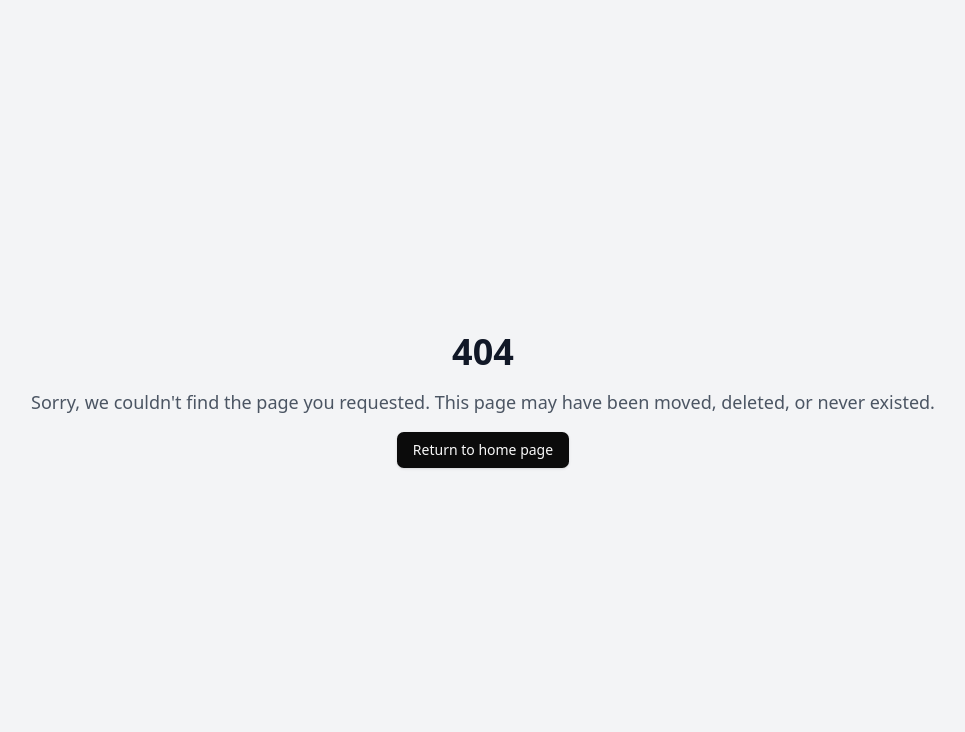
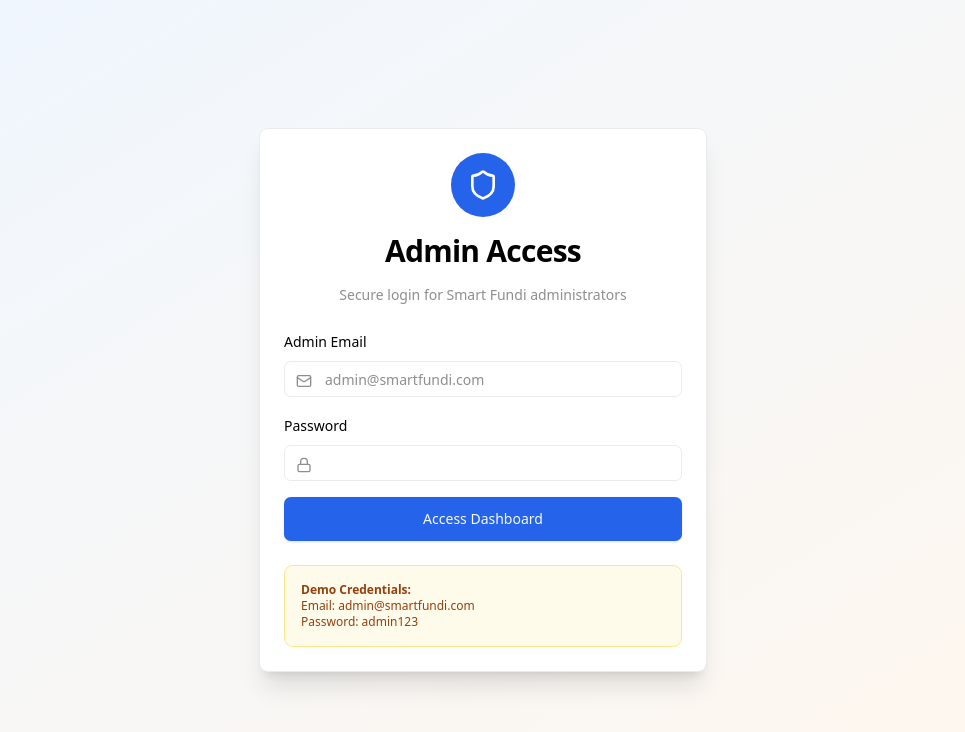
Before and after one commit to Ycnry/sg-431ee01e-23c3-4fd1-8492-ef1f773da647-1773130809, a Next.js app: page /admin/login in a window 1280 px wide. Before the commit this address had no page. Shown: the top 732 px of the page, without its empty margins (157-1122 px from the left). Built offline with nearby package versions, Linux system fonts and the light colour scheme.

Commit message:
feat(admin): Implement admin login page and mock data structure

```diff
--- a/package.json
+++ b/package.json
@@ -40,6 +40,7 @@
     "@stripe/react-stripe-js": "^3.1.1",
     "@stripe/stripe-js": "^5.5.0",
     "@t3-oss/env-nextjs": "^0.12.0",
+    "chart.js": "^4.5.1",
     "class-variance-authority": "^0.7.1",
     "clsx": "^2.1.1",
     "cmdk": "^1.0.4",
@@ -52,6 +53,7 @@
     "next": "^15.2.3",
     "next-themes": "^0.4.4",
     "react": "^18.3.1",
+    "react-chartjs-2": "^5.3.1",
     "react-day-picker": "^8.10.1",
     "react-dom": "^18.3.1",
     "react-error-boundary": "^5.0.0",
--- /dev/null
+++ b/src/lib/adminData.ts
@@ -0,0 +1,151 @@
+
+export interface BugReport {
+  id: string;
+  userId: string;
+  userName: string;
+  title: string;
+  description: string;
+  category: string;
+  priority: "low" | "medium" | "high";
+  status: "open" | "in-progress" | "resolved";
+  createdAt: string;
+  resolvedAt?: string;
+}
+
+export interface UserStats {
+  totalCustomers: number;
+  totalFundis: number;
+  totalShops: number;
+  activeSubscriptions: number;
+  expiredSubscriptions: number;
+  newUsersThisMonth: number;
+}
+
+export interface GeographicData {
+  city: string;
+  signups: number;
+  lat: number;
+  lng: number;
+}
+
+export interface LanguageStats {
+  english: number;
+  swahili: number;
+}
+
+export interface RevenueData {
+  month: string;
+  revenue: number;
+  currency: "TZS";
+}
+
+export const mockUserStats: UserStats = {
+  totalCustomers: 3847,
+  totalFundis: 892,
+  totalShops: 156,
+  activeSubscriptions: 721,
+  expiredSubscriptions: 327,
+  newUsersThisMonth: 234
+};
+
+export const mockGeographicData: GeographicData[] = [
+  { city: "Dar es Salaam", signups: 1456, lat: -6.7924, lng: 39.2083 },
+  { city: "Arusha", signups: 687, lat: -3.3869, lng: 36.6830 },
+  { city: "Mwanza", signups: 512, lat: -2.5164, lng: 32.9175 },
+  { city: "Dodoma", signups: 398, lat: -6.1630, lng: 35.7516 },
+  { city: "Mbeya", signups: 287, lat: -8.9094, lng: 33.4606 },
+  { city: "Morogoro", signups: 243, lat: -6.8235, lng: 37.6609 },
+  { city: "Tanga", signups: 189, lat: -5.0689, lng: 39.0982 },
+  { city: "Zanzibar", signups: 167, lat: -6.1659, lng: 39.2026 }
+];
+
+export const mockLanguageStats: LanguageStats = {
+  english: 62,
+  swahili: 38
+};
+
+export const mockRevenueData: RevenueData[] = [
+  { month: "Jan", revenue: 8500000, currency: "TZS" },
+  { month: "Feb", revenue: 9200000, currency: "TZS" },
+  { month: "Mar", revenue: 11400000, currency: "TZS" },
+  { month: "Apr", revenue: 10800000, currency: "TZS" },
+  { month: "May", revenue: 12600000, currency: "TZS" },
+  { month: "Jun", revenue: 13900000, currency: "TZS" }
+];
+
+export const mockBugReports: BugReport[] = [
+  {
+    id: "bug-001",
+    userId: "user-123",
+    userName: "John Kamau",
+    title: "Payment not processing",
+    description: "M-Pesa payment confirmation received but subscription not activated",
+    category: "Payment",
+    priority: "high",
+    status: "open",
+    createdAt: "2025-11-06T14:30:00Z"
+  },
+  {
+    id: "bug-002",
+    userId: "user-456",
+    userName: "Amina Hassan",
+    title: "Profile image not uploading",
+    description: "Cannot upload profile picture, shows error after selecting file",
+    category: "Profile",
+    priority: "medium",
+    status: "in-progress",
+    createdAt: "2025-11-05T10:15:00Z"
+  },
+  {
+    id: "bug-003",
+    userId: "user-789",
+    userName: "David Mwangi",
+    title: "Search results not showing",
+    description: "When searching for fundis in Arusha, no results appear even though there are verified fundis",
+    category: "Search",
+    priority: "high",
+    status: "open",
+    createdAt: "2025-11-04T16:45:00Z"
+  },
+  {
+    id: "bug-004",
+    userId: "user-234",
+    userName: "Fatuma Juma",
+    title: "Messages not delivering",
+    description: "Sent messages to fundi but they appear as 'sending' for hours",
+    category: "Messaging",
+    priority: "high",
+    status: "open",
+    createdAt: "2025-11-03T09:20:00Z"
+  },
+  {
+    id: "bug-005",
+    userId: "user-567",
+    userName: "Peter Omondi",
+    title: "Language toggle not working on mobile",
+    description: "Swahili/English toggle button doesn't respond on Android devices",
+    category: "UI",
+    priority: "medium",
+    status: "resolved",
+    createdAt: "2025-11-01T11:30:00Z",
+    resolvedAt: "2025-11-02T14:00:00Z"
+  }
+];
+
+export function formatTZS(amount: number): string {
+  return new Intl.NumberFormat("en-TZ", {
+    style: "currency",
+    currency: "TZS",
+    minimumFractionDigits: 0
+  }).format(amount);
+}
+
+export function formatDate(dateString: string): string {
+  return new Date(dateString).toLocaleDateString("en-US", {
+    month: "short",
+    day: "numeric",
+    year: "numeric",
+    hour: "2-digit",
+    minute: "2-digit"
+  });
+}
--- /dev/null
+++ b/src/pages/admin/login.tsx
@@ -0,0 +1,126 @@
+
+import Head from "next/head";
+import { useState } from "react";
+import { useRouter } from "next/router";
+import { Card, CardContent, CardDescription, CardHeader, CardTitle } from "@/components/ui/card";
+import { Button } from "@/components/ui/button";
+import { Input } from "@/components/ui/input";
+import { Label } from "@/components/ui/label";
+import { Shield, Lock, Mail } from "lucide-react";
+
+export default function AdminLoginPage() {
+  const router = useRouter();
+  const [email, setEmail] = useState("");
+  const [password, setPassword] = useState("");
+  const [loading, setLoading] = useState(false);
+  const [error, setError] = useState("");
+
+  const handleAdminLogin = async (e: React.FormEvent) => {
+    e.preventDefault();
+    setLoading(true);
+    setError("");
+
+    setTimeout(() => {
+      if (email === "admin@smartfundi.com" && password === "admin123") {
+        const adminData = {
+          email,
+          role: "admin",
+          name: "Admin",
+          loginTime: new Date().toISOString()
+        };
+        localStorage.setItem("smartfundi_admin", JSON.stringify(adminData));
+        setLoading(false);
+        router.push("/admin/dashboard");
+      } else {
+        setError("Invalid admin credentials");
+        setLoading(false);
+      }
+    }, 1000);
+  };
+
+  return (
+    <>
+      <Head>
+        <title>Admin Login - Smart Fundi</title>
+        <meta name="description" content="Admin login for Smart Fundi platform" />
+        <meta name="robots" content="noindex, nofollow" />
+      </Head>
+
+      <div className="min-h-screen bg-gradient-to-br from-blue-50 to-orange-50 dark:from-gray-900 dark:to-gray-800 flex items-center justify-center p-4">
+        <Card className="w-full max-w-md shadow-xl">
+          <CardHeader className="space-y-4 pb-6">
+            <div className="flex justify-center">
+              <div className="bg-blue-600 p-4 rounded-full">
+                <Shield className="h-8 w-8 text-white" />
+              </div>
+            </div>
+            <CardTitle className="text-2xl md:text-3xl font-bold text-center">
+              Admin Access
+            </CardTitle>
+            <CardDescription className="text-center">
+              Secure login for Smart Fundi administrators
+            </CardDescription>
+          </CardHeader>
+          <CardContent>
+            <form onSubmit={handleAdminLogin} className="space-y-4">
+              <div className="space-y-2">
+                <Label htmlFor="admin-email">Admin Email</Label>
+                <div className="relative">
+                  <Mail className="absolute left-3 top-3 h-4 w-4 text-muted-foreground" />
+                  <Input
+                    id="admin-email"
+                    type="email"
+                    placeholder="admin@smartfundi.com"
+                    className="pl-10"
+                    value={email}
+                    onChange={(e) => setEmail(e.target.value)}
+                    required
+                    disabled={loading}
+                  />
+                </div>
+              </div>
+
+              <div className="space-y-2">
+                <Label htmlFor="admin-password">Password</Label>
+                <div className="relative">
+                  <Lock className="absolute left-3 top-3 h-4 w-4 text-muted-foreground" />
+                  <Input
+                    id="admin-password"
+                    type="password"
+                    className="pl-10"
+                    value={password}
+                    onChange={(e) => setPassword(e.target.value)}
+                    required
+                    disabled={loading}
+                  />
+                </div>
+              </div>
+
+              {error && (
+                <div className="p-3 bg-red-50 dark:bg-red-900/20 border border-red-200 dark:border-red-800 rounded-lg">
+                  <p className="text-sm text-red-600 dark:text-red-400">{error}</p>
+                </div>
+              )}
+
+              <Button
+                type="submit"
+                className="w-full bg-blue-600 hover:bg-blue-700 h-11"
+                disabled={loading}
+              >
+                {loading ? "Authenticating..." : "Access Dashboard"}
+              </Button>
+            </form>
+
+            <div className="mt-6 p-4 bg-amber-50 dark:bg-amber-900/20 border border-amber-200 dark:border-amber-800 rounded-lg">
+              <p className="text-xs text-amber-800 dark:text-amber-200">
+                <strong>Demo Credentials:</strong><br />
+                Email: admin@smartfundi.com<br />
+                Password: admin123
+              </p>
+            </div>
+          </CardContent>
+        </Card>
+      </div>
+    </>
+  );
+}
```
Also changed, not shown: 1 other file (tests, documents, lock files or other folders).
